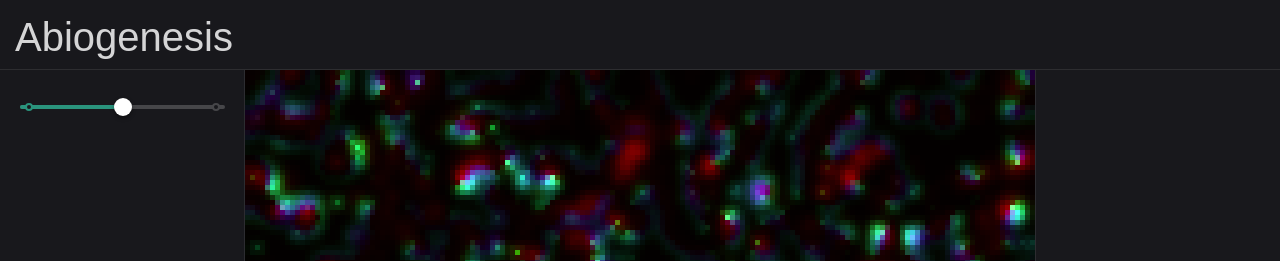
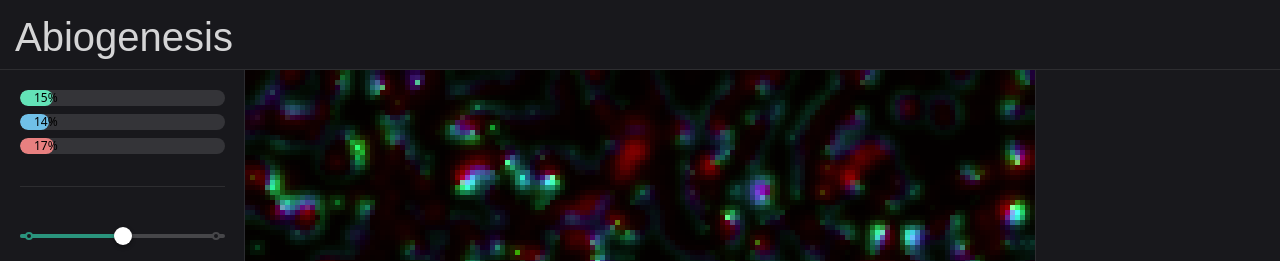
Before and after one commit to pbr4ne/abiogenesis, a Vue app: page / in a window 1280 px wide. Shown: the top 261 px of the page. Built offline with nearby package versions, Linux system fonts and the light colour scheme; some icons are missing; a web font is replaced by a local one.

Commit message:
feat: current levels

```diff
--- a/src/components/Grid.vue
+++ b/src/components/Grid.vue
@@ -167,6 +167,32 @@ function roundColor(c: number) {
   return Math.round(c);
 }
 
+function calculateAverageRGB() {
+  const height = blips.length;
+  if (height === 0) return { r: 0, g: 0, b: 0 };
+  const width = blips[0].length;
+
+  let totalR = 0, totalG = 0, totalB = 0;
+  let count = 0;
+
+  for (let y = 0; y < height; y++) {
+    for (let x = 0; x < width; x++) {
+      const { r, g, b } = blips[y][x];
+      totalR += r;
+      totalG += g;
+      totalB += b;
+      count++;
+    }
+  }
+
+  return {
+    r: totalR / count,
+    g: totalG / count,
+    b: totalB / count,
+  };
+}
+
+
 function drawBlips(ctx: CanvasRenderingContext2D) {
   const height = blips.length;
   if (height === 0) return;
@@ -189,6 +215,13 @@ function drawBlips(ctx: CanvasRenderingContext2D) {
 function updateGrid() {
   processBlips();
   drawGrid();
+
+  const avg = calculateAverageRGB();
+  emitter.emit('updateAverageRGB', {
+    r: avg.r,
+    g: avg.g,
+    b: avg.b
+  });
 }
 
 function handleResize() {
--- /dev/null
+++ b/src/components/controls/Levels.vue
@@ -0,0 +1,47 @@
+<template>
+  <n-space vertical>
+    <n-progress
+      type="line"
+      status="success"
+      :percentage="greenPercentage"
+      indicator-placement="inside"
+    >
+    </n-progress>
+    <n-progress
+      type="line"
+      status="info"
+      :percentage="bluePercentage"
+      indicator-placement="inside"
+    >
+    </n-progress>
+    <n-progress
+      type="line"
+      status="error"
+      :percentage="redPercentage"
+      indicator-placement="inside"
+    >
+    </n-progress>
+  </n-space>
+</template>
+
+<script setup lang="ts">
+import { emitter } from '../../utilities/emitter';
+import { ref, onMounted, onBeforeUnmount } from 'vue';
+const greenPercentage = ref(0);
+const bluePercentage = ref(0);
+const redPercentage = ref(0);
+
+const updatePercentages = (averageRGB: { r: number; g: number; b: number }) => {
+  redPercentage.value = Math.round(averageRGB.r);
+  greenPercentage.value = Math.round(averageRGB.g);
+  bluePercentage.value = Math.round(averageRGB.b);
+};
+
+onMounted(() => {
+  emitter.on('updateAverageRGB', updatePercentages);
+});
+
+onBeforeUnmount(() => {
+  emitter.off('updateAverageRGB', updatePercentages);
+});
+</script>
--- a/src/components/layout/GameSidebarLeft.vue
+++ b/src/components/layout/GameSidebarLeft.vue
@@ -1,11 +1,14 @@
 <template>
   <n-space vertical size="medium" style="padding: 20px;">
+    <levels v-if="!collapsed"/>
+    <n-divider />
     <speed v-if="!collapsed"/>
   </n-space>
 </template>
 
 <script setup lang="ts">
 import { computed, ref, onMounted, onBeforeUnmount } from 'vue';
+import Levels from '../controls/Levels.vue';
 import Speed from '../controls/Speed.vue';
 
 const { collapsed } = defineProps({
--- a/src/utilities/emitter.ts
+++ b/src/utilities/emitter.ts
@@ -4,6 +4,7 @@ type GameEvent = {
   //actions
   updateGrid: void;
   updateSpeed: number;
+  updateAverageRGB: { r: number; g: number; b: number };
 };
 
 export const emitter = mitt<GameEvent>();
--- a/src/utilities/naiveUI.ts
+++ b/src/utilities/naiveUI.ts
@@ -3,6 +3,7 @@ import {
   NBadge,
   NButton,
   NConfigProvider,
+  NDivider,
   NFlex,
   NIcon,
   NIconWrapper,
@@ -13,6 +14,7 @@ import {
   NLayoutSider,
   NMenu,
   NPageHeader,
+  NProgress,
   NSlider,
   NSpace,
 } from 'naive-ui';
@@ -22,6 +24,7 @@ export const naive = create({
     NBadge,
     NButton,
     NConfigProvider,
+    NDivider,
     NFlex,
     NIcon,
     NIconWrapper,
@@ -32,6 +35,7 @@ export const naive = create({
     NLayoutSider,
     NMenu,
     NPageHeader,
+    NProgress,
     NSlider,
     NSpace,
   ],
```
